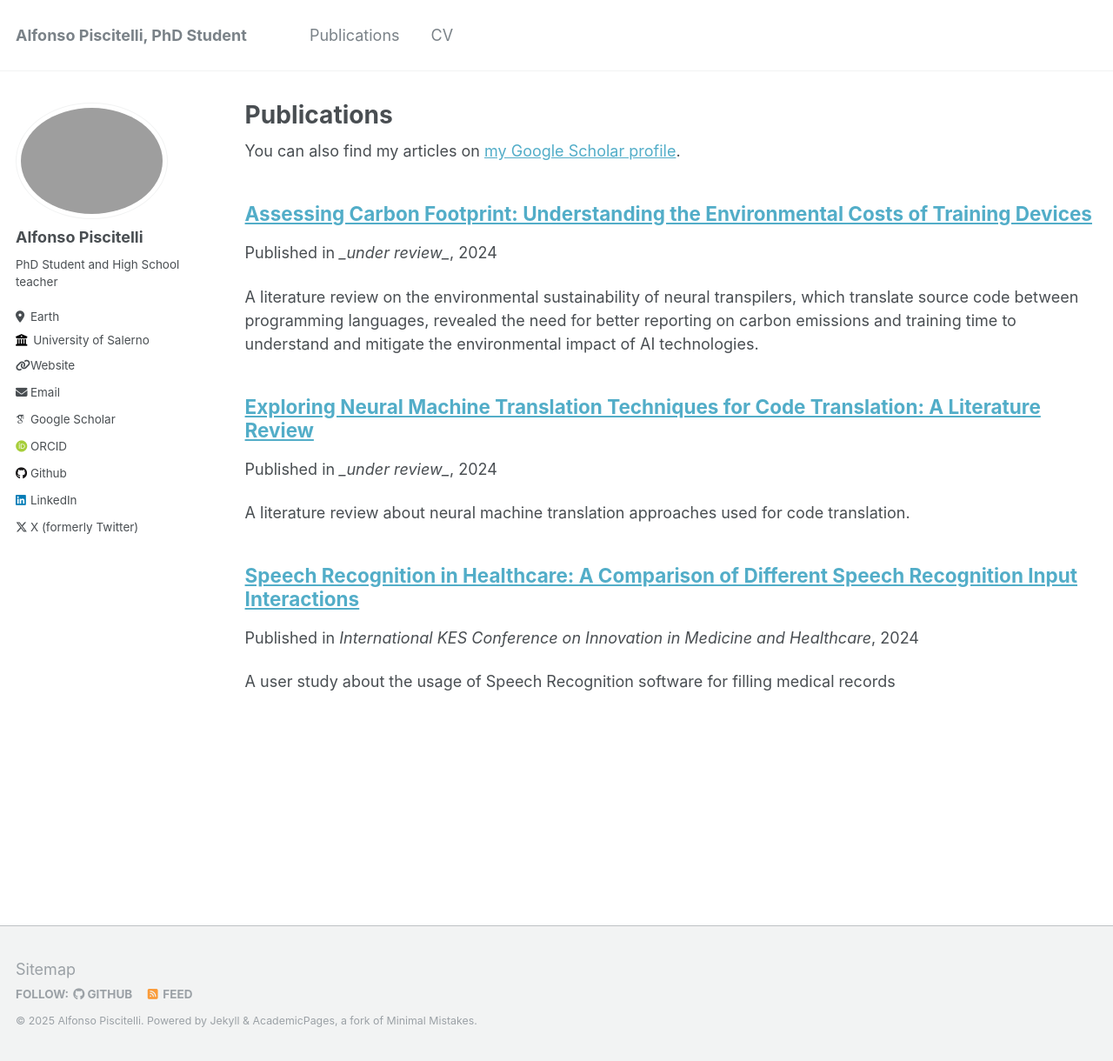
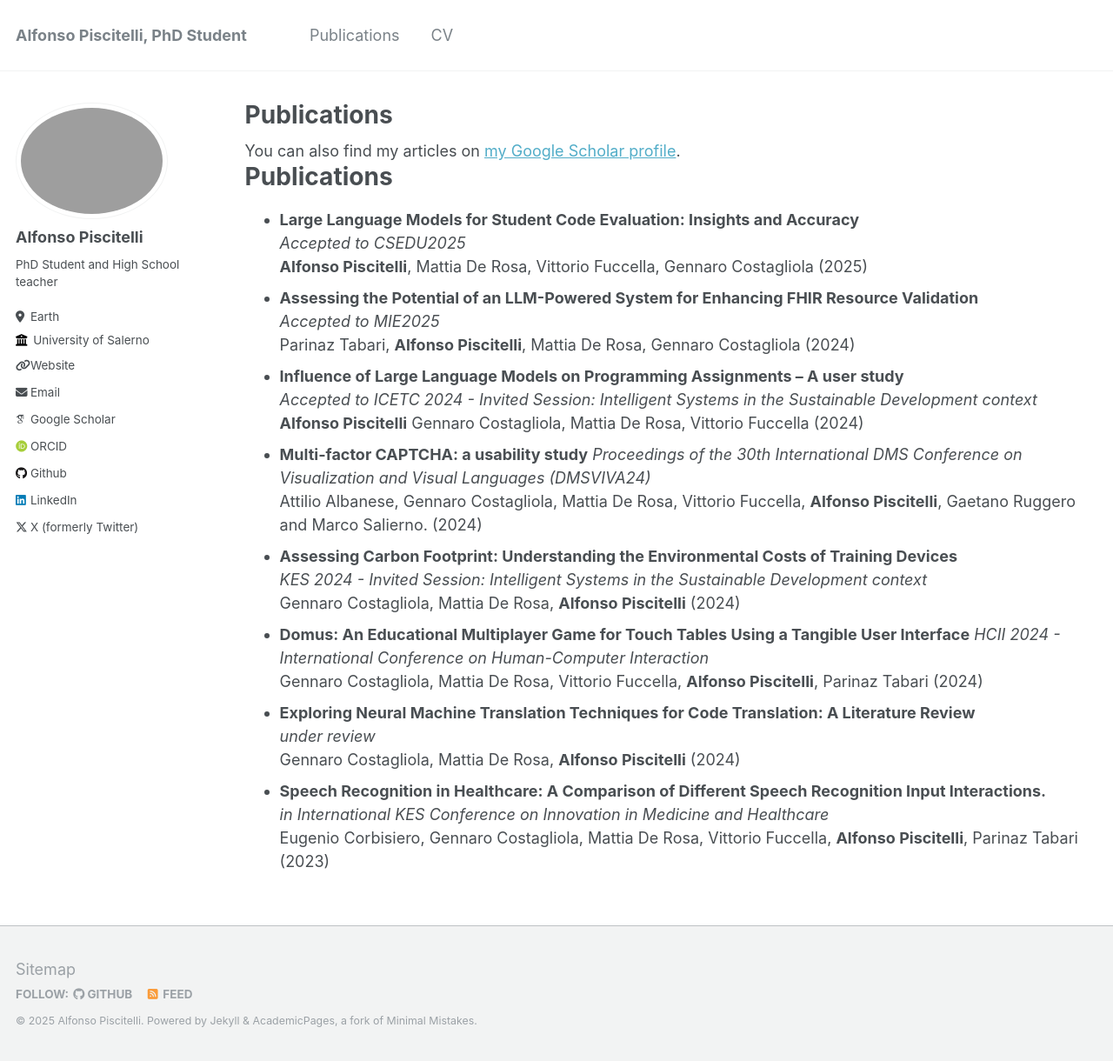
Before and after one commit to alfy91/alfy91.github.io, a Jekyll site: the page built from _pages/publications.md, in a window 1280 px wide and 1220 px high. Shown: the whole window at 87% size. Built offline with Jekyll 4.4.1, drawn with Linux system fonts in a browser that asks for light colours; some web fonts are replaced.

Commit message:
[update] added new publication to the website

```diff
--- a/_pages/publications.md
+++ b/_pages/publications.md
@@ -9,8 +9,30 @@ author_profile: true
   <div class="wordwrap">You can also find my articles on <a href="{{site.author.googlescholar}}">my Google Scholar profile</a>.</div>
 {% endif %}
 
-{% include base_path %}
+Publications
+======
 
-{% for post in site.publications reversed %}
-  {% include archive-single.html %}
-{% endfor %}
+- **Large Language Models for Student Code Evaluation: Insights and Accuracy**
+  _Accepted to CSEDU2025_\
+  **Alfonso Piscitelli**, Mattia De Rosa, Vittorio Fuccella, Gennaro Costagliola (2025)
+- **Assessing the Potential of an LLM-Powered System for Enhancing FHIR Resource Validation**
+  _Accepted to MIE2025_\
+  Parinaz Tabari, **Alfonso Piscitelli**, Mattia De Rosa, Gennaro Costagliola (2024)
+- **Influence of Large Language Models on Programming Assignments – A user study**
+  _Accepted to ICETC 2024 - Invited Session: Intelligent Systems in the Sustainable Development context_\
+  **Alfonso Piscitelli** Gennaro Costagliola, Mattia De Rosa, Vittorio Fuccella (2024)
+- **Multi-factor CAPTCHA: a usability study**
+  _Proceedings of the 30th International DMS Conference on Visualization and Visual Languages (DMSVIVA24)_\
+  Attilio Albanese, Gennaro Costagliola, Mattia De Rosa, Vittorio Fuccella, **Alfonso Piscitelli**, Gaetano Ruggero and Marco Salierno.  (2024)
+- **Assessing Carbon Footprint: Understanding the Environmental Costs of Training Devices**
+  _KES 2024 - Invited Session: Intelligent Systems in the Sustainable Development context_\
+  Gennaro Costagliola, Mattia De Rosa, **Alfonso Piscitelli** (2024)
+- **Domus: An Educational Multiplayer Game for Touch Tables Using a Tangible User Interface**
+    _HCII 2024 - International Conference on Human-Computer Interaction_\
+    Gennaro Costagliola, Mattia De Rosa, Vittorio Fuccella, **Alfonso Piscitelli**, Parinaz Tabari (2024)
+- **Exploring Neural Machine Translation Techniques for Code Translation: A Literature Review**
+  _under review_\
+  Gennaro Costagliola, Mattia De Rosa, **Alfonso Piscitelli** (2024)
+-  **Speech Recognition in Healthcare: A Comparison of Different Speech Recognition Input Interactions.**
+   *in International KES Conference on Innovation in Medicine and Healthcare*
+   Eugenio Corbisiero, Gennaro Costagliola, Mattia De Rosa, Vittorio Fuccella, **Alfonso Piscitelli**, Parinaz Tabari (2023)
```
Also changed, not shown: _pages/about.md (+11 -9 lines), _pages/img.png (added), _pages/img_1.png (added), _pages/img_2.png (added).
